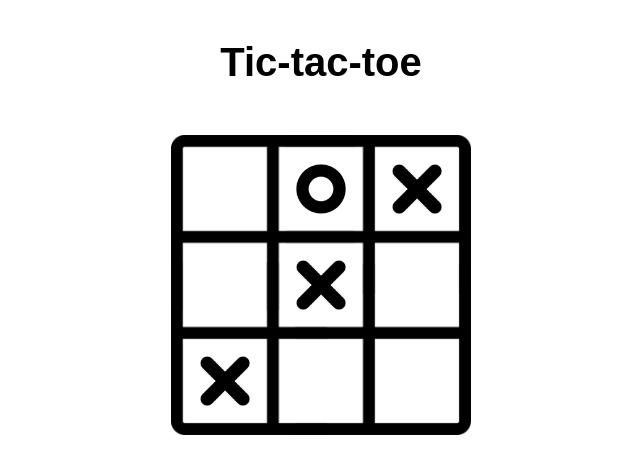
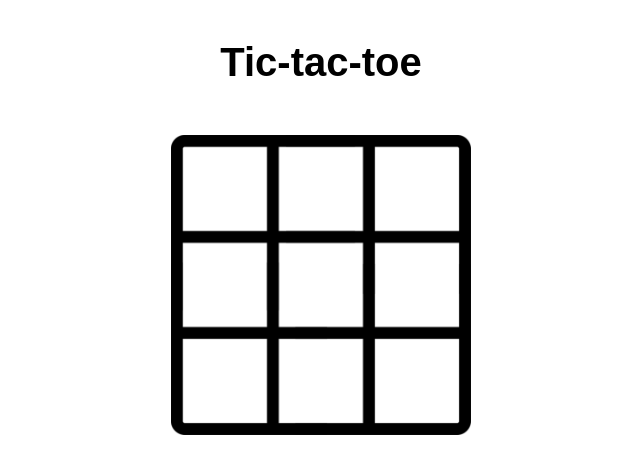
Before and after one commit to mirael26/tic-tac-toe, a React app: page / in a window 1280 px wide. Shown: the top 474 px of the page, without its empty margins (319-959 px from the left). Built offline with nearby package versions, Linux system fonts and the light colour scheme; a web font is replaced by a local one.

Commit message:
Add cell click logic

```diff
--- a/src/components/board/board.scss
+++ b/src/components/board/board.scss
@@ -11,4 +11,5 @@
   position: absolute;
   top: 0px;
   left: 0px;
+  z-index: -2;
 }
--- a/src/components/board/board.tsx
+++ b/src/components/board/board.tsx
@@ -1,16 +1,45 @@
 import * as React from "react";
+import { useSelector, useDispatch } from "react-redux";
+import { ActionCreator, ActionType } from "../../store/action";
 
-import {CellValue} from "../../types";
+import { State } from "../../types";
 
 import Cell from "../cell/cell";
 
-const Cells: Array<CellValue> = [null, 0, 1, null, 1, null, 1, null, null];
+const getCellId = (evt: React.SyntheticEvent): string | null => {
+  const element = evt.target as Element;
+  if ((element).classList.contains("cell")) {
+    return element.id;
+  }
+  if (element.parentElement.classList.contains("cell")) {
+    return element.parentElement.id;
+  }
+  return null;
+}
 
 const Board = ():JSX.Element => {
+
+  const cellValues = useSelector((state: State) => state.gameData);
+  const currentPlayer = useSelector((state: State) => state.currentPlayer);
+  const dispatch = useDispatch();
+
+  const onBoardClick = (evt: React.SyntheticEvent): void => {
+    const cellId = getCellId(evt);
+
+    if (cellValues[cellId] !== null || cellId === null) {
+      return;
+    }
+
+    const newGameData = cellValues.slice();
+    newGameData[cellId] = currentPlayer;
+    dispatch(ActionCreator.updateGameData(newGameData));
+    dispatch(ActionCreator.changePlayer());
+  }
+
   return (
-    <div className="board">
-      {Cells.map((el, id) => {
-        return <Cell key={`cell-${id}`} value={el}/>
+    <div className="board" onClick={onBoardClick}>
+      {cellValues.map((el, id) => {
+        return <Cell key={`cell-${id}`} value={el} cellId={id}/>
       })}
       <img className="board__image" src={require("../../img/board.png")} alt="game board"/>
     </div>
--- a/src/components/cell/cell.scss
+++ b/src/components/cell/cell.scss
@@ -4,3 +4,7 @@
   margin-bottom: 12px;
   padding: 17px;
 }
+
+.cell__image {
+  z-index: -1;
+}
--- a/src/components/cell/cell.tsx
+++ b/src/components/cell/cell.tsx
@@ -8,19 +8,18 @@ const CellImage = {
 }
 
 interface CellProps {
-  value: CellValue
+  value: CellValue,
+  cellId: number,
 }
 
-
-
-const Cell = ({value}: CellProps): JSX.Element => {
+const Cell = ({value, cellId}: CellProps): JSX.Element => {
   let cellImage;
   if (value !== null) {
     cellImage = (value === 1) ? CellImage.CROSS : CellImage.ZERO;
   }
 
   return (
-    <div className="cell">
+    <div className="cell" id={cellId.toString()}>
       {value !== null && cellImage
         ? <img className="cell__image" src={cellImage} alt="ячейка" />
         : null
--- a/src/store/reducer.ts
+++ b/src/store/reducer.ts
@@ -3,7 +3,7 @@ import { ActionType } from "./action";
 
 
 const initialState: State = {
-  gameData: [1, 0, 1, null, 1, null, 1, null, null],
+  gameData: [null, null, null, null, null, null, null, null, null],
   currentPlayer: 1,
   gameStatus: 'play',
 };
```
